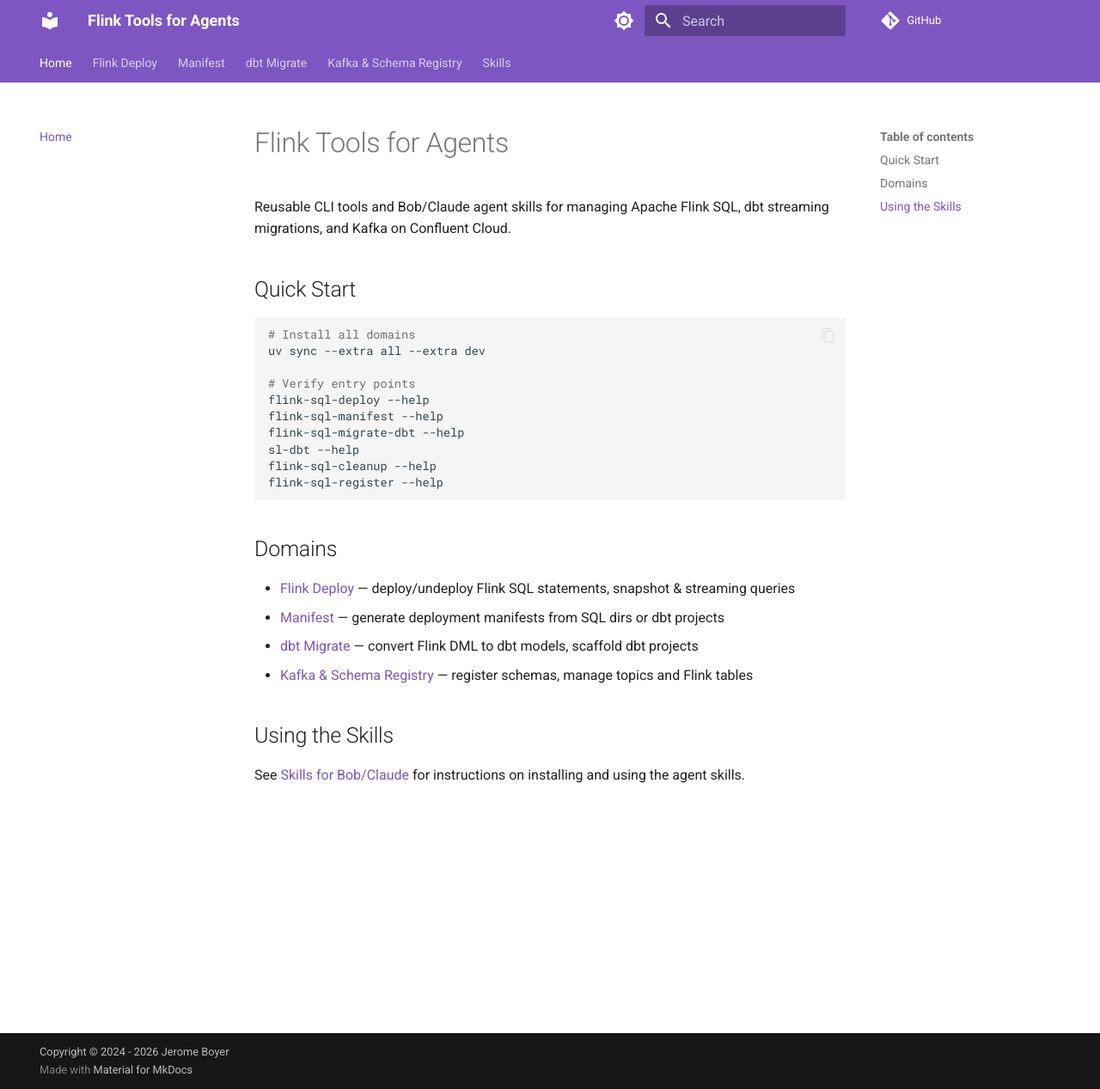
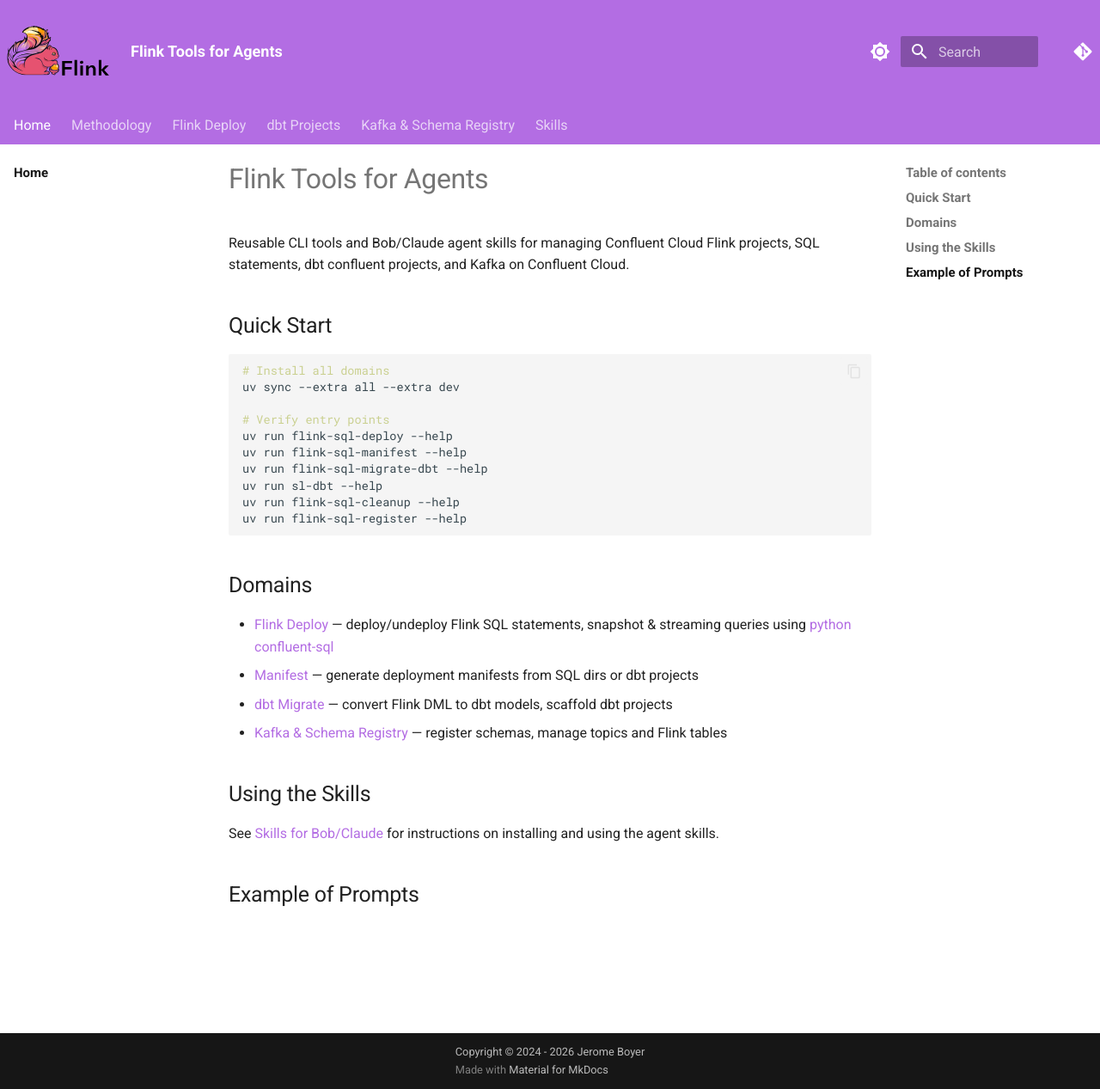
Before and after one commit to jbcodeforce/flink-tools-for-agents, an MkDocs documentation site: the page built from docs/index.md, in a window 1280 px wide and 1267 px high. Shown: the whole window at 86% size. Built offline with MkDocs 1.6.1 and Material for MkDocs 9.7.7, drawn with Linux system fonts in a browser that asks for light colours; comment, search, counter and statistics services are not loaded.

Commit message:
update docs

````diff
--- /dev/null
+++ b/docs/extra.css
@@ -0,0 +1,376 @@
+.section ul li {
+  margin-bottom: 10px;
+}
+
+
+:root > * {
+    --md-primary-fg-color:        #B36DE3;
+    --md-primary-fg-color--light: #ddb7ec;
+    --md-primary-fg-color--dark:  #90030C;
+    --md-accent-fg-color: #030303;
+  }
+
+.md-header__button.md-logo {
+    margin: 2;
+    padding: 0;
+}
+
+.md-tabs__content {
+    color: blue; /* Or any valid CSS color value */
+    font-size: 1.25rem;
+}
+
+
+.md-header__button.md-logo img, .md-header__button.md-logo svg {
+    height: 5.0rem;
+    width: 6.0rem;
+}
+
+.section ul li {
+  margin-bottom: 10px;
+  }
+
+.md-typeset .admonition,
+.md-typeset details.question {
+  border-width: 1;
+  border-left-width: 4px;
+  background-color: #e6f0f4cc;
+  border-color: #b9dde9cc;
+}
+
+.md-typeset details.question > summary {
+    background-color: #b9dde9cc;
+}
+
+.md-typeset pre>code {
+  --md-hue: 232;
+  --md-code-hl-color: #33914f75;
+}
+
+code>* {
+  --md-default-fg-color--light: hsl(66, 41%, 69%);
+  --md-code-hl-number-color:         hsla(6, 74%, 63%, 1);
+  --md-code-hl-special-color:        hsla(340, 83%, 66%, 1);
+  --md-code-hl-function-color:       hsla(291, 57%, 65%, 1);
+  --md-code-hl-constant-color:       rgb(184, 174, 236);
+  --md-code-hl-keyword-color:        rgb(139, 176, 244);
+  --md-code-hl-string-color:         #B36DE3;
+  --md-code-hl-name-color:           var(--md-code-fg-color);
+  --md-code-hl-operator-color:       var(--md-default-fg-color--light);
+  --md-code-hl-punctuation-color:    var(--md-default-fg-color--light);
+  --md-code-hl-comment-color:        var(--md-default-fg-color--light);
+  --md-code-hl-generic-color:        var(--md-default-fg-color--light);
+  --md-code-hl-variable-color:       var(--md-default-fg-color--light);
+}
+.md-clipboard {
+  color: white;
+}
+.md-clipboard:focus, .md-clipboard:hover {
+  color: rgb(207, 203, 203);
+}
+:hover>.md-clipboard {
+  color: rgb(207, 203, 203);
+}
+
+.highlight.no-copy .md-clipboard {
+  display: none;
+}
+
+
+.md-nav {
+    font-size: .75rem;
+    line-height: 1.3;
+}
+.md-grid {
+    max-width: initial;
+}
+li .md-nav__item--active {
+    background-color: #e0e0e0;
+}
+
+.md-nav__item .md-nav__link--active {
+    color: #161616;
+    font-weight: 600;
+}
+.md-clipboard {
+    color: #161616;
+}
+
+.md-tabs__link {
+    font-size: .8rem;
+}
+
+
+div.col-md-9 h1:first-of-type {
+    text-align: center;
+    font-size: 60px;
+    font-weight: 300;
+}
+
+div.col-md-9 h1:first-of-type .headerlink {
+    display: none;
+}
+
+code.no-highlight {
+    color: black;
+}
+
+.nav-links { display: flex; justify-content: space-between; }
+.nav-link { text-decoration: none; }
+.nav-prev { /* optional: left styles */ }
+.nav-next { /* optional: right styles */ }
+
+
+/* Definition List styles */
+
+dd {
+    padding-left: 20px;
+}
+
+
+/* Center images*/
+
+img.center {
+    display: block;
+    margin: 0 auto;
+}
+
+.md-content, .md-sidebar__scrollwrap {
+    padding-bottom: 6rem;
+}
+
+.md-header__inner {
+    padding: .3rem .2rem;
+}
+
+span.md-ellipsis {
+    font-weight: bold;
+}
+
+.homepage {
+    font-size: 1.2rem;
+}
+
+.md-footer-meta__inner {
+    justify-content: space-evenly;
+}
+
+.md-footer-column {
+    /* We first create a flex layout context */
+    display: flex;
+
+    /* Then we define the flow direction
+       and if we allow the items to wrap
+     * Remember this is the same as:
+     * flex-direction: row;
+     * flex-wrap: wrap;
+     */
+    flex-flow: column wrap;
+
+    /* Then we define how is distributed the remaining space */
+    justify-content: space-around;
+
+    padding: 5px 5px;
+}
+
+.md-footer-text {
+    font-size: .7rem;
+    padding: 2px 0;
+}
+
+/* top git source icon */
+.md-header__source {
+    width: 2rem;
+  }
+
+/* search box */
+.md-search__inner {
+width: 8rem;
+}
+
+/* center colum white */
+.md-content {
+    background-color: #fff;
+}
+
+/* adjust center column */
+.md-main__inner {
+    margin-top: 0px;
+}
+
+/* top banner home page */
+[data-md-color-primary=black] .md-header {
+    background-color: #B36DE3;
+}
+
+/*
+ * Content tabs (pymdownx.tabbed with alternate_style: true)
+ * Labels are in .tabbed-alternate .tabbed-labels — not .tabbed-set>label
+ */
+:root {
+  --md-content-tab-border: #B36DE3;
+}
+
+/* Material: hide JS-driven sliding bar under tab labels (default looks like a black underline) */
+@media screen {
+  .js .md-typeset .tabbed-alternate .tabbed-labels::before,
+  .md-typeset .tabbed-alternate .tabbed-labels::before {
+    content: none !important;
+    display: none !important;
+  }
+}
+
+/* Remove default inset rule line under the tab row */
+.md-typeset .tabbed-alternate .tabbed-labels {
+  box-shadow: none;
+  align-items: flex-end;
+  gap: 0.2rem;
+  margin-bottom: 0;
+  padding: 0;
+}
+
+/* Inactive tab labels: grey, no box */
+.md-typeset .tabbed-alternate .tabbed-labels > label {
+  border: 0.1rem solid transparent;
+  background: transparent;
+  font-weight: 500;
+  color: var(--md-default-fg-color--lighter, #9e9e9e);
+  z-index: 0;
+  margin: 0;
+}
+
+/* Bordered content panel (shared with active tab) */
+.md-typeset .tabbed-alternate .tabbed-content {
+  position: relative;
+  z-index: 1;
+  border: 0.1rem solid var(--md-content-tab-border);
+  border-radius: 0 0.1rem 0.1rem 0.1rem;
+  background-color: var(--md-default-bg-color, #fff);
+  margin: 0;
+  padding: 0.5rem 0.75rem 0.9rem;
+}
+
+/* Active tab: blue outline, connects to the panel (folder-tab) */
+@media screen {
+  .md-typeset
+    .tabbed-alternate
+    input:nth-child(1):checked
+    ~ .tabbed-labels
+    > :nth-child(1),
+  .md-typeset
+    .tabbed-alternate
+    input:nth-child(2):checked
+    ~ .tabbed-labels
+    > :nth-child(2),
+  .md-typeset
+    .tabbed-alternate
+    input:nth-child(3):checked
+    ~ .tabbed-labels
+    > :nth-child(3),
+  .md-typeset
+    .tabbed-alternate
+    input:nth-child(4):checked
+    ~ .tabbed-labels
+    > :nth-child(4),
+  .md-typeset
+    .tabbed-alternate
+    input:nth-child(5):checked
+    ~ .tabbed-labels
+    > :nth-child(5),
+  .md-typeset
+    .tabbed-alternate
+    input:nth-child(6):checked
+    ~ .tabbed-labels
+    > :nth-child(6),
+  .md-typeset
+    .tabbed-alternate
+    input:nth-child(7):checked
+    ~ .tabbed-labels
+    > :nth-child(7),
+  .md-typeset
+    .tabbed-alternate
+    input:nth-child(8):checked
+    ~ .tabbed-labels
+    > :nth-child(8),
+  .md-typeset
+    .tabbed-alternate
+    input:nth-child(9):checked
+    ~ .tabbed-labels
+    > :nth-child(9),
+  .md-typeset
+    .tabbed-alternate
+    input:nth-child(10):checked
+    ~ .tabbed-labels
+    > :nth-child(10),
+  .md-typeset
+    .tabbed-alternate
+    input:nth-child(11):checked
+    ~ .tabbed-labels
+    > :nth-child(11),
+  .md-typeset
+    .tabbed-alternate
+    input:nth-child(12):checked
+    ~ .tabbed-labels
+    > :nth-child(12),
+  .md-typeset
+    .tabbed-alternate
+    input:nth-child(13):checked
+    ~ .tabbed-labels
+    > :nth-child(13),
+  .md-typeset
+    .tabbed-alternate
+    input:nth-child(14):checked
+    ~ .tabbed-labels
+    > :nth-child(14),
+  .md-typeset
+    .tabbed-alternate
+    input:nth-child(15):checked
+    ~ .tabbed-labels
+    > :nth-child(15),
+  .md-typeset
+    .tabbed-alternate
+    input:nth-child(16):checked
+    ~ .tabbed-labels
+    > :nth-child(16),
+  .md-typeset
+    .tabbed-alternate
+    input:nth-child(17):checked
+    ~ .tabbed-labels
+    > :nth-child(17),
+  .md-typeset
+    .tabbed-alternate
+    input:nth-child(18):checked
+    ~ .tabbed-labels
+    > :nth-child(18),
+  .md-typeset
+    .tabbed-alternate
+    input:nth-child(19):checked
+    ~ .tabbed-labels
+    > :nth-child(19),
+  .md-typeset
+    .tabbed-alternate
+    input:nth-child(20):checked
+    ~ .tabbed-labels
+    > :nth-child(20) {
+    color: var(--md-default-fg-color, #0d0d0d);
+    font-weight: 700;
+    z-index: 2;
+    border-color: var(--md-content-tab-border);
+    background-color: var(--md-default-bg-color, #fff);
+    /* hide panel top border only under the active tab */
+    border-bottom-color: var(--md-default-bg-color, #fff);
+    margin-bottom: -0.1rem;
+    padding: 0.6rem 0.9rem 0.75rem;
+    border-top-left-radius: 0.1rem;
+    border-top-right-radius: 0.1rem;
+  }
+}
+
+/* headings */
+.md-typeset h1, .md-typeset h2 {
+    font-weight: 500;
+}
+
+.md-typeset .admonition {
+    font-size: .75rem;
+}
--- a/docs/index.md
+++ b/docs/index.md
@@ -1,6 +1,6 @@
 # Flink Tools for Agents
 
-Reusable CLI tools and Bob/Claude agent skills for managing Apache Flink SQL, dbt streaming migrations, and Kafka on Confluent Cloud.
+Reusable CLI tools and Bob/Claude agent skills for managing Confluent Cloud Flink projects, SQL statements, dbt confluent projects, and Kafka on Confluent Cloud.
 
 ## Quick Start
 
@@ -9,17 +9,17 @@ Reusable CLI tools and Bob/Claude agent skills for managing Apache Flink SQL, db
 uv sync --extra all --extra dev
 
 # Verify entry points
-flink-sql-deploy --help
-flink-sql-manifest --help
-flink-sql-migrate-dbt --help
-sl-dbt --help
-flink-sql-cleanup --help
-flink-sql-register --help
+uv run flink-sql-deploy --help
+uv run flink-sql-manifest --help
+uv run flink-sql-migrate-dbt --help
+uv run sl-dbt --help
+uv run flink-sql-cleanup --help
+uv run flink-sql-register --help
 ```
 
 ## Domains
 
-- [Flink Deploy](flink/index.md) — deploy/undeploy Flink SQL statements, snapshot & streaming queries
+- [Flink Deploy](flink/index.md) — deploy/undeploy Flink SQL statements, snapshot & streaming queries using [python confluent-sql]()
 - [Manifest](manifest/index.md) — generate deployment manifests from SQL dirs or dbt projects
 - [dbt Migrate](dbt/index.md) — convert Flink DML to dbt models, scaffold dbt projects
 - [Kafka & Schema Registry](kafka/index.md) — register schemas, manage topics and Flink tables
@@ -27,3 +27,5 @@ flink-sql-register --help
 ## Using the Skills
 
 See [Skills for Bob/Claude](skills/index.md) for instructions on installing and using the agent skills.
+
+## Example of Prompts
--- a/mkdocs.yml
+++ b/mkdocs.yml
@@ -5,11 +5,12 @@ copyright: Copyright &copy; 2024 - 2026 Jerome Boyer
 
 nav:
   - Home: index.md
+  - Methodology:
+    - Day-today data engineering: https://jbcodeforce.github.io/flink-studies/methodology/data_eng_101/
   - Flink Deploy:
     - Overview: flink/index.md
-  - Manifest:
-    - Overview: manifest/index.md
-  - dbt Migrate:
+    - Manifest: manifest/index.md
+  - dbt Projects:
     - Overview: dbt/index.md
   - Kafka & Schema Registry:
     - Overview: kafka/index.md
@@ -18,6 +19,8 @@ nav:
 
 theme:
   name: material
+  logo: images/flink-header-logo.svg
+  favicon: images/logo-blue.drawio.png
   palette:
     - scheme: default
       primary: deep purple
@@ -37,7 +40,7 @@ theme:
     - navigation.expand
     - content.code.copy
     - content.code.annotate
-
+extra_css: ["extra.css"]
 markdown_extensions:
   - admonition
   - pymdownx.highlight:
--- a/pyproject.toml
+++ b/pyproject.toml
@@ -27,7 +27,7 @@ dbt = [
     "rich>=13.7.0",
     "sqlalchemy>=2.0.0",
     "sqlglot>=25.0.0",
-    "dbt-confluent>=0.3.0",
+    "dbt-confluent>=0.3.1",
     "dbt-core>=1.9.0",
 ]
 all = [
````
Also changed, not shown: flink-tools-for-agents-plan.md (added, +263 -0 lines), docs/images/flink-header-logo.svg (added), docs/images/logo-blue.drawio.png (added), 2 other files.
